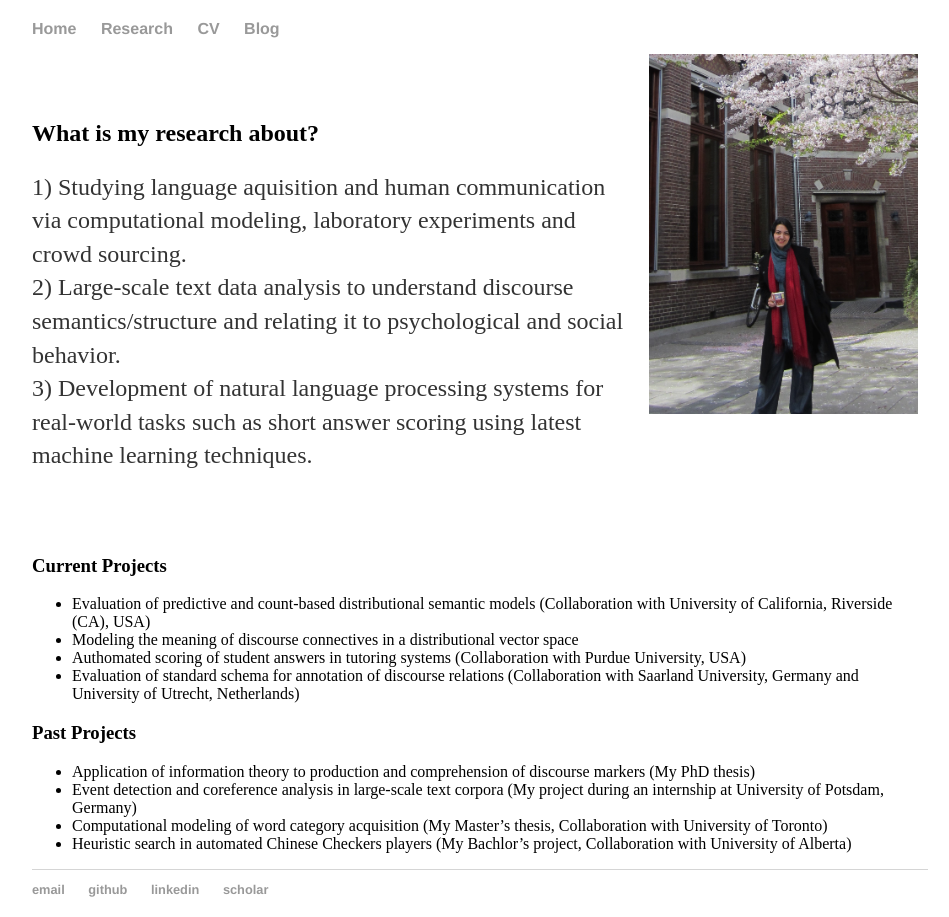
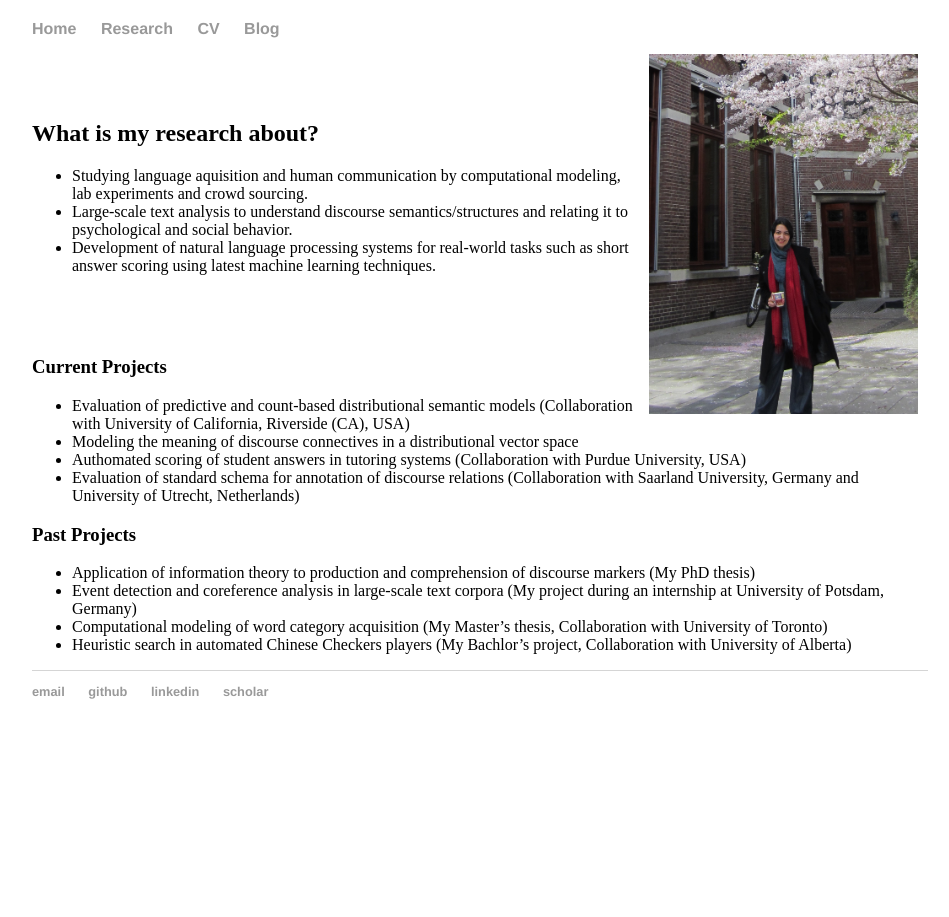
Before and after one commit to FTAsr/ftasr.github.io, a Jekyll site: the page built from research/index.md, in a window 1280 px wide. Shown: the whole page, without its empty margins (160-1109 px from the left). Built offline with Jekyll 4.4.1, drawn with Linux system fonts in a browser that asks for light colours.

Commit message:
few changes

```diff
--- a/research/index.md
+++ b/research/index.md
@@ -7,9 +7,9 @@
 
 ## What is my research about?
 
-1) Studying language aquisition and human communication via computational modeling, laboratory experiments and crowd sourcing. <br>
-2) Large-scale text data analysis to understand discourse semantics/structure and relating it to psychological and social behavior. <br>
-3) Development of natural language processing systems for real-world tasks such as short answer scoring using latest machine learning techniques. <br>
+- Studying language aquisition and human communication by computational modeling, lab experiments and crowd sourcing. <br>
+- Large-scale text analysis to understand discourse semantics/structures and relating it to psychological and social behavior. <br>
+- Development of natural language processing systems for real-world tasks such as short answer scoring using latest machine learning techniques. <br>
 
 
 &nbsp;
```
